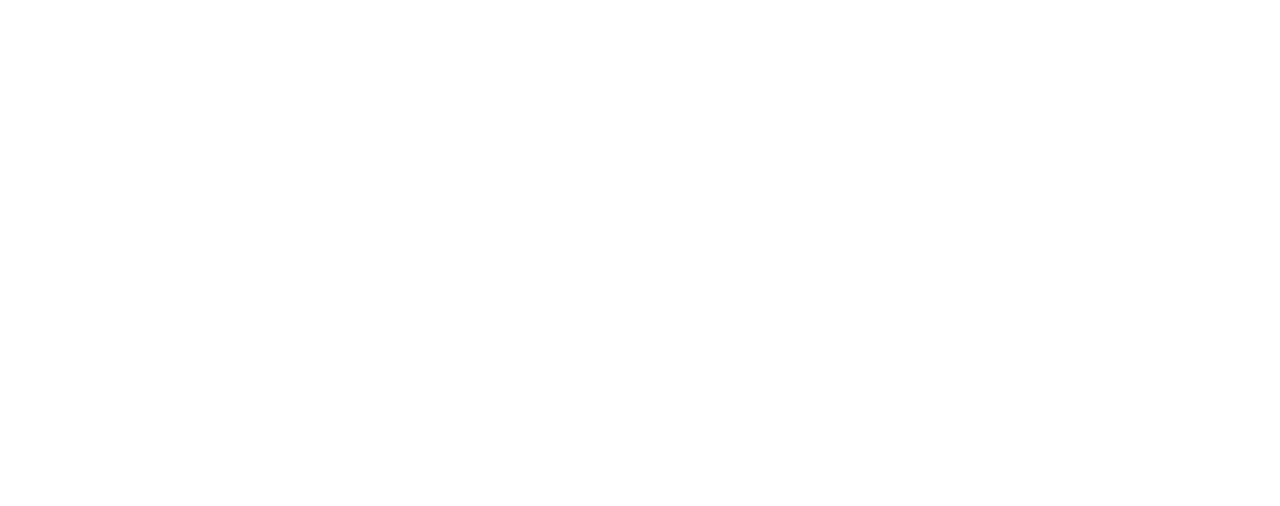
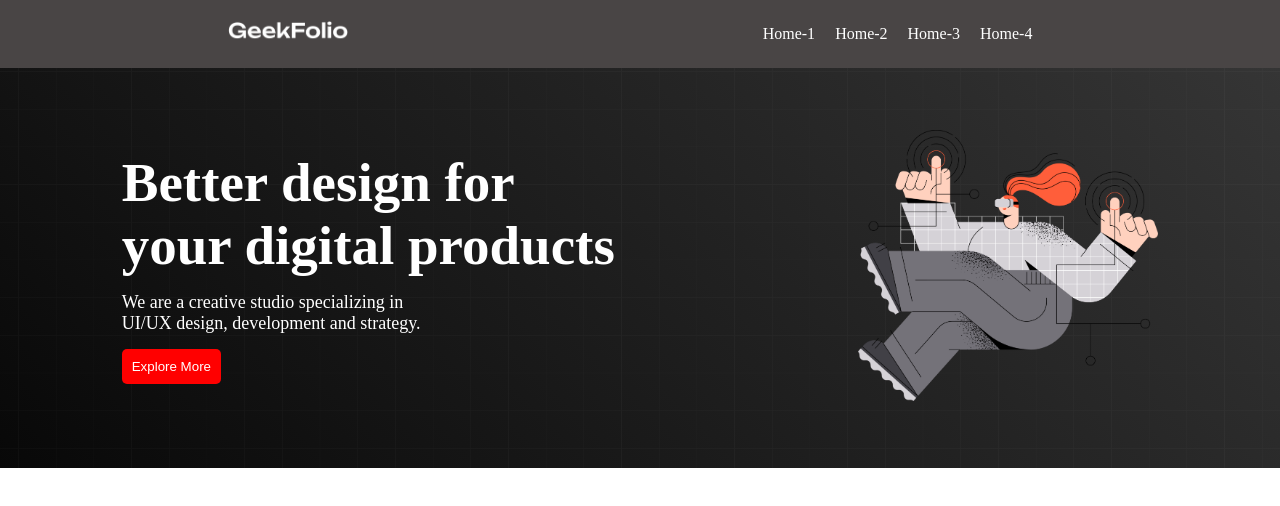
Before and after one commit to tasfiameher/digital-products, a plain HTML site: page index.html in a window 1280 px wide. Drawn offline with Linux system fonts and the light colour scheme.

Commit message:
banner added

```diff
--- a/css/style.css
+++ b/css/style.css
@@ -0,0 +1,76 @@
+* {
+    margin: 0px;
+    padding: 0px;
+}
+
+.menu-container {
+    background-color: rgb(73, 69, 69);
+    color: white;
+    padding: 20px;
+
+    display: flex;
+    justify-content: space-around;
+    align-items: center;
+}
+
+.menus {
+    list-style: none;
+    display: flex;
+
+}
+
+.item {
+    margin-right: 20px;
+
+}
+
+.item:hover {
+    color: blue;
+    cursor: pointer;
+}
+
+.logo-photo {
+    width: 120px;
+
+}
+
+.banner-container {
+    display: flex;
+    justify-content: space-around;
+    align-items: center;
+    height: 400px;
+    background-image: url(/images/background.png),
+        linear-gradient(45deg, rgb(8, 8, 8), rgb(53, 53, 53));
+    color: white;
+    background-size: cover;
+    background-position: center;
+    background-repeat: no repeat;
+}
+
+.title {
+    font-size: 55px;
+    font-weight: bold;
+}
+
+.description {
+    font-size: 18px;
+    margin-top: 15px;
+    margin-bottom: 15px;
+}
+
+.btn {
+    background-color: red;
+    color: white;
+    padding: 10px;
+    border: none;
+    border-radius: 5px;
+}
+
+.btn:hover {
+    cursor: pointer;
+    background-color: blue;
+}
+
+.banner-img {
+    width: 300px;
+}
--- a/index.html
+++ b/index.html
@@ -9,8 +9,42 @@
 </head>
 
 <body>
-    <header></header>
-    <main></main>
+    <header>
+        <nav>
+            <div class="menu-container">
+                <div class="logo">
+                    <img class="logo-photo" src="/logo/logo-light.png" alt="">
+                </div>
+
+                <div class="menus">
+                    <li class="item">Home-1</li>
+                    <li class="item">Home-2</li>
+                    <li class="item">Home-3</li>
+                    <li class="item">Home-4</li>
+
+                </div>
+            </div>
+        </nav>
+    </header>
+    <main>
+        <section>
+            <div class="banner-container">
+                <div class="banner-text">
+                    <h3 class="title">Better design for <br>
+                        your digital products</h3>
+                    <p class="description">We are a creative studio specializing in <br> UI/UX design, development and
+                        strategy.
+
+
+                    </p>
+                    <button class="btn"> Explore More</button>
+                </div>
+                <div class="banner-photo">
+                    <img class="banner-img" src="/images/banner.png" alt="">
+                </div>
+            </div>
+        </section>
+    </main>
     <footer></footer>
 
 </body>
```
